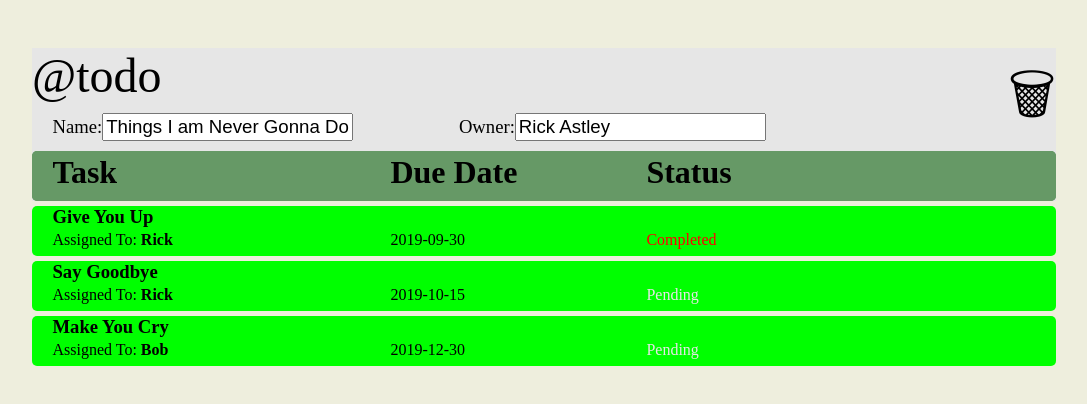
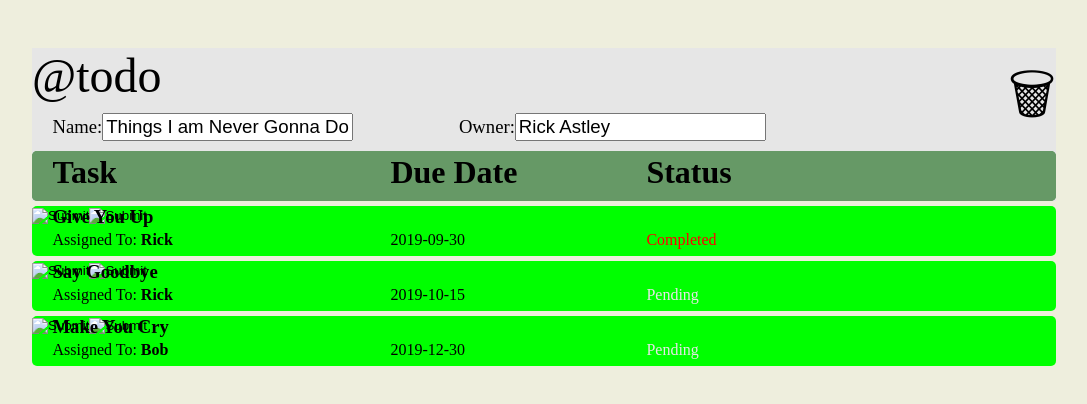
Before and after one commit to ZP4/sandbox, a React (Create React App) app: page / in a window 1280 px wide. Both pictures are taken after a click on the link "Things I am Never Gonna Do". Shown: the top 404 px of the page, without its empty margins (104-1191 px from the left). Built offline with nearby package versions, Linux system fonts and the light colour scheme.

Commit message:
template for move up/down delete

```diff
--- a/src/components/list_screen/ListItemCard.js
+++ b/src/components/list_screen/ListItemCard.js
@@ -17,6 +17,26 @@ export class ListItemCard extends Component {
                 <div className='list_item_card_completed' style={this.props.listItem.completed ? completedRed : completedGreen}>
                     {this.props.listItem.completed ? "Completed" : "Pending"}
                 </div>
+
+                <div className=''>
+                    <input
+                        type= 'image'
+                        src= ''
+                        onClick= ''
+                    />
+
+                    <inputgit
+                        type= 'image'
+                        src= ''
+                        onClick= ''
+                    />
+
+                    <input
+                        type= 'image'
+                        src= ''
+                        onClick= ''
+                    />
+                </div>
             </div>
         )
     }
```
